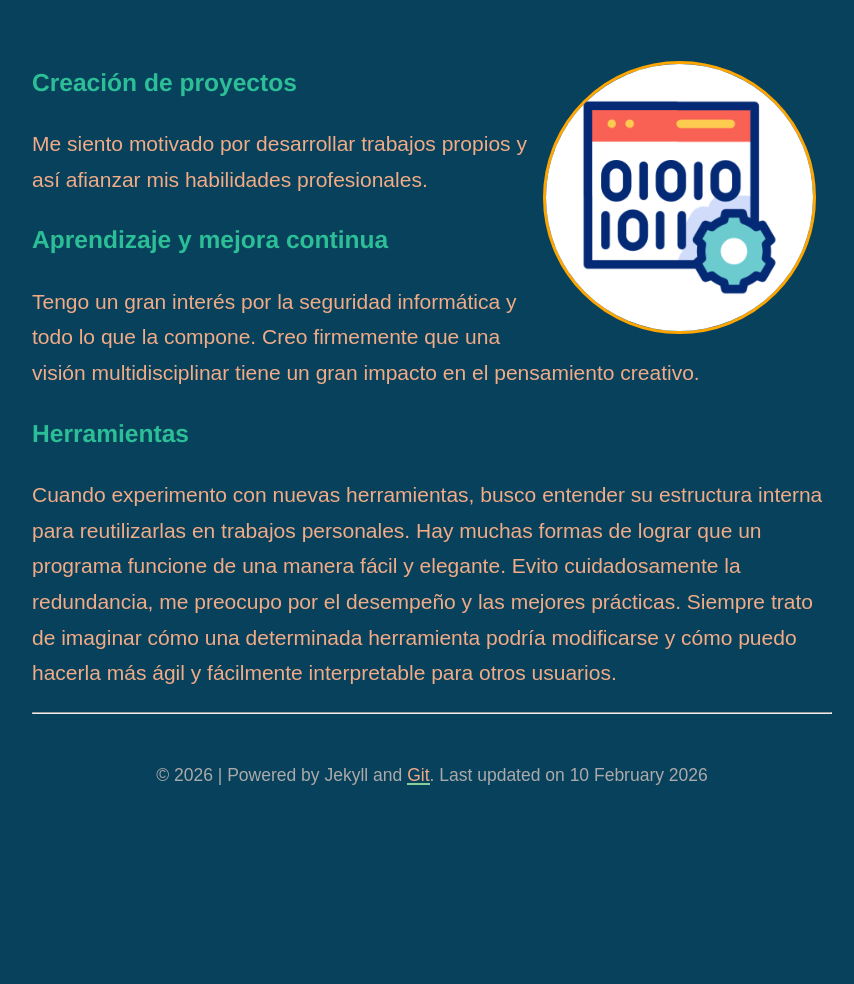
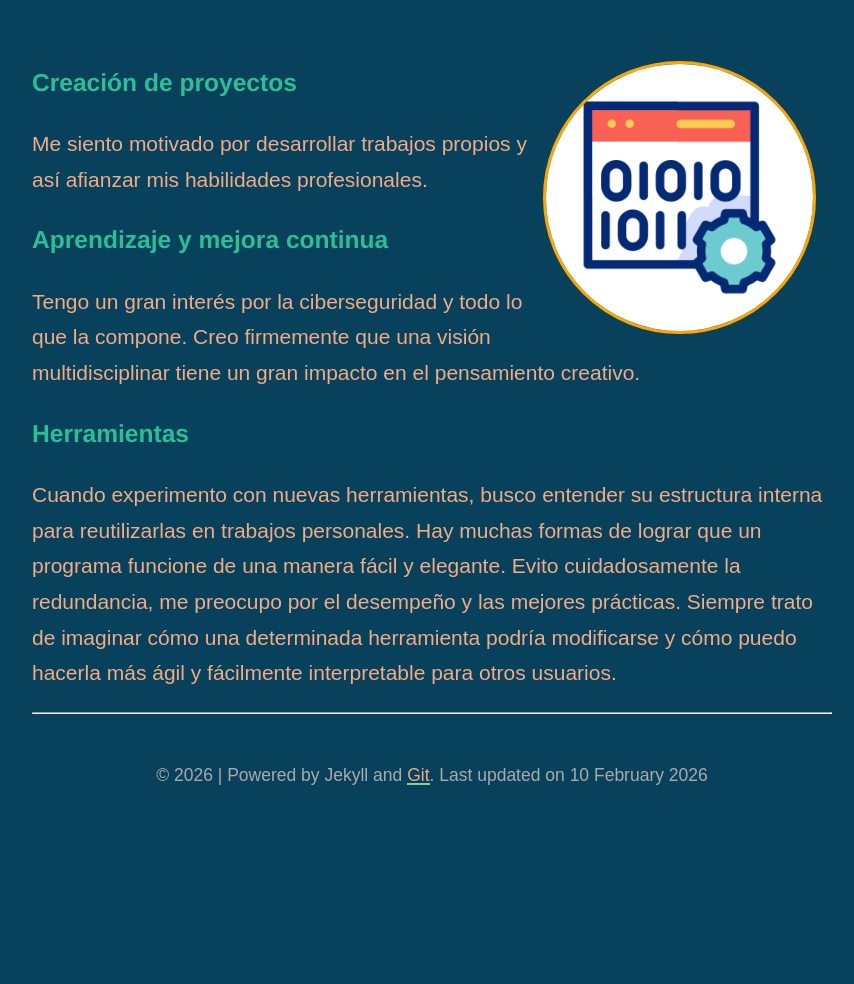
Before and after one commit to q3it/card, a Jekyll site: the page built from index.md, in a window 1280 px wide. Shown: the whole page, without its empty margins (208-1062 px from the left). Built offline with Jekyll 4.4.1, drawn with Linux system fonts in a browser that asks for light colours; nearby versions of some CDN libraries.

Commit message:
Update index.md

```diff
--- a/index.md
+++ b/index.md
@@ -11,7 +11,7 @@ published: true
 Me siento motivado por desarrollar trabajos propios y así afianzar mis habilidades profesionales.
 
 ### <span style="color:#2CBE96">Aprendizaje y mejora continua</span>
-Tengo un gran interés por la seguridad informática y todo lo que la compone. Creo firmemente que una visión multidisciplinar tiene un gran impacto en el pensamiento creativo.
+Tengo un gran interés por la ciberseguridad y todo lo que la compone. Creo firmemente que una visión multidisciplinar tiene un gran impacto en el pensamiento creativo.
 
 ### <span style="color:#2CBE96">Herramientas</span>
 Cuando experimento con nuevas herramientas, busco entender su estructura interna para reutilizarlas en trabajos personales. Hay muchas formas de lograr que un programa funcione de una manera fácil y elegante. Evito cuidadosamente la redundancia, me preocupo por el desempeño y las mejores prácticas. Siempre trato de imaginar cómo una determinada herramienta podría modificarse y cómo puedo hacerla más ágil y fácilmente interpretable para otros usuarios.
```
